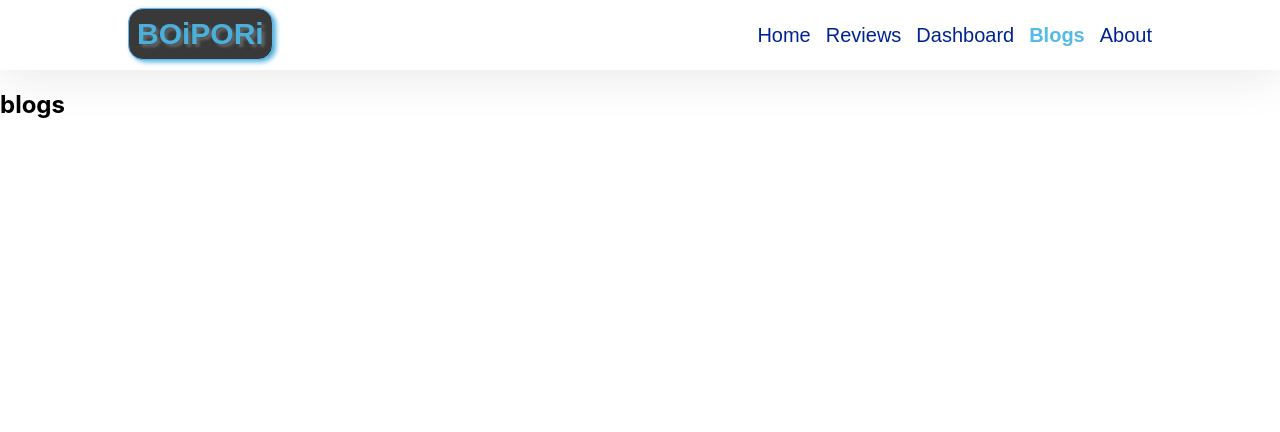
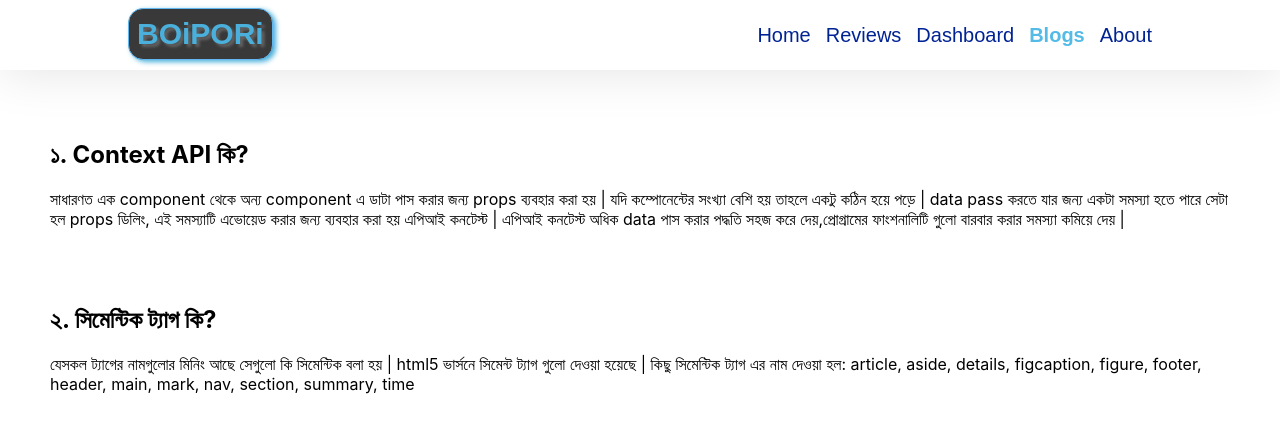
Before and after one commit to v-max07/boi-pori, a React (Create React App) app: page /blogs in a window 1280 px wide. Shown: the top 432 px of the page. Built offline with nearby package versions, Linux system fonts and the light colour scheme.

Commit message:
add question answer in blogs component

```diff
--- a/src/Components/BLOGS/BLOGS.js
+++ b/src/Components/BLOGS/BLOGS.js
@@ -2,8 +2,34 @@ import React from 'react';
 
 const BLOGS = () => {
     return (
-        <div>
-            <h2>blogs</h2>
+        <div style={{padding:"50px"}}>
+            <h2>১. Context API কি?</h2>
+            <p>
+                সাধারণত এক component থেকে অন্য component এ ডাটা পাস করার জন্য props ব্যবহার করা হয় | যদি কম্পোনেন্টের সংখ্যা বেশি হয় তাহলে একটু কঠিন হয়ে পড়ে | data pass করতে যার জন্য একটা সমস্যা হতে পারে সেটা হল props ডিলিং, এই সমস্যাটি এভোয়েড করার জন্য ব্যবহার করা হয় এপিআই কনটেস্ট | এপিআই কনটেস্ট অধিক data পাস করার পদ্ধতি সহজ করে দেয়,প্রোগ্রামের ফাংশনালিটি গুলো বারবার করার সমস্যা কমিয়ে দেয় |
+            </p>
+
+            <br /><br />
+
+            <h2>২. সিমেন্টিক ট্যাগ কি?</h2>
+            <p>
+                যেসকল ট্যাগের নামগুলোর মিনিং আছে সেগুলো কি সিমেন্টিক বলা হয় | html5 ভার্সনে সিমেন্ট ট্যাগ গুলো দেওয়া হয়েছে |
+                কিছু সিমেন্টিক ট্যাগ এর নাম দেওয়া হল:
+                    article,
+                    aside,
+                    details,
+                    figcaption,
+                    figure,
+                    footer,
+                    header,
+                    main,
+                    mark,
+                    nav,
+                    section,
+                    summary,
+                    time
+
+            </p>
+
         </div>
     );
 };
```
